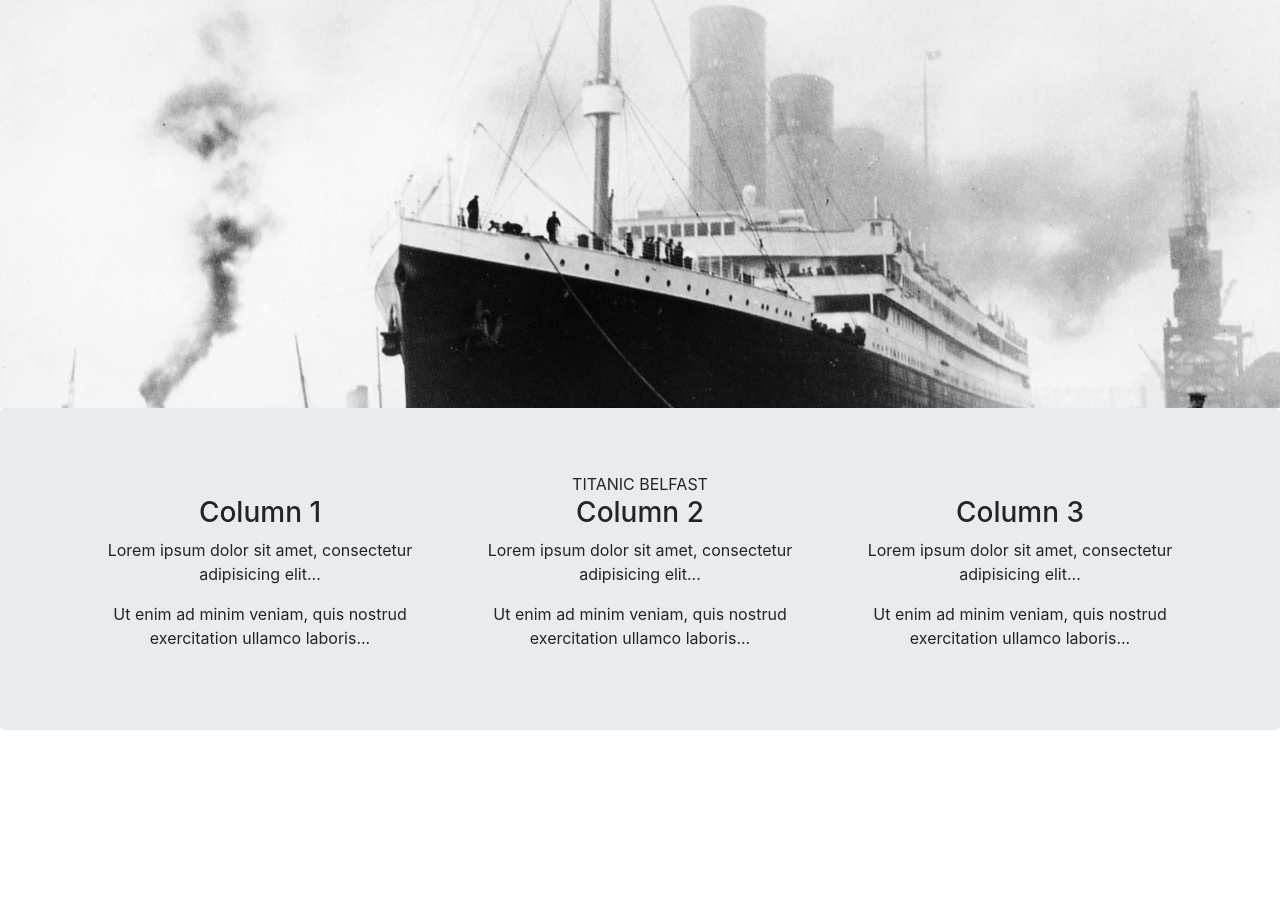
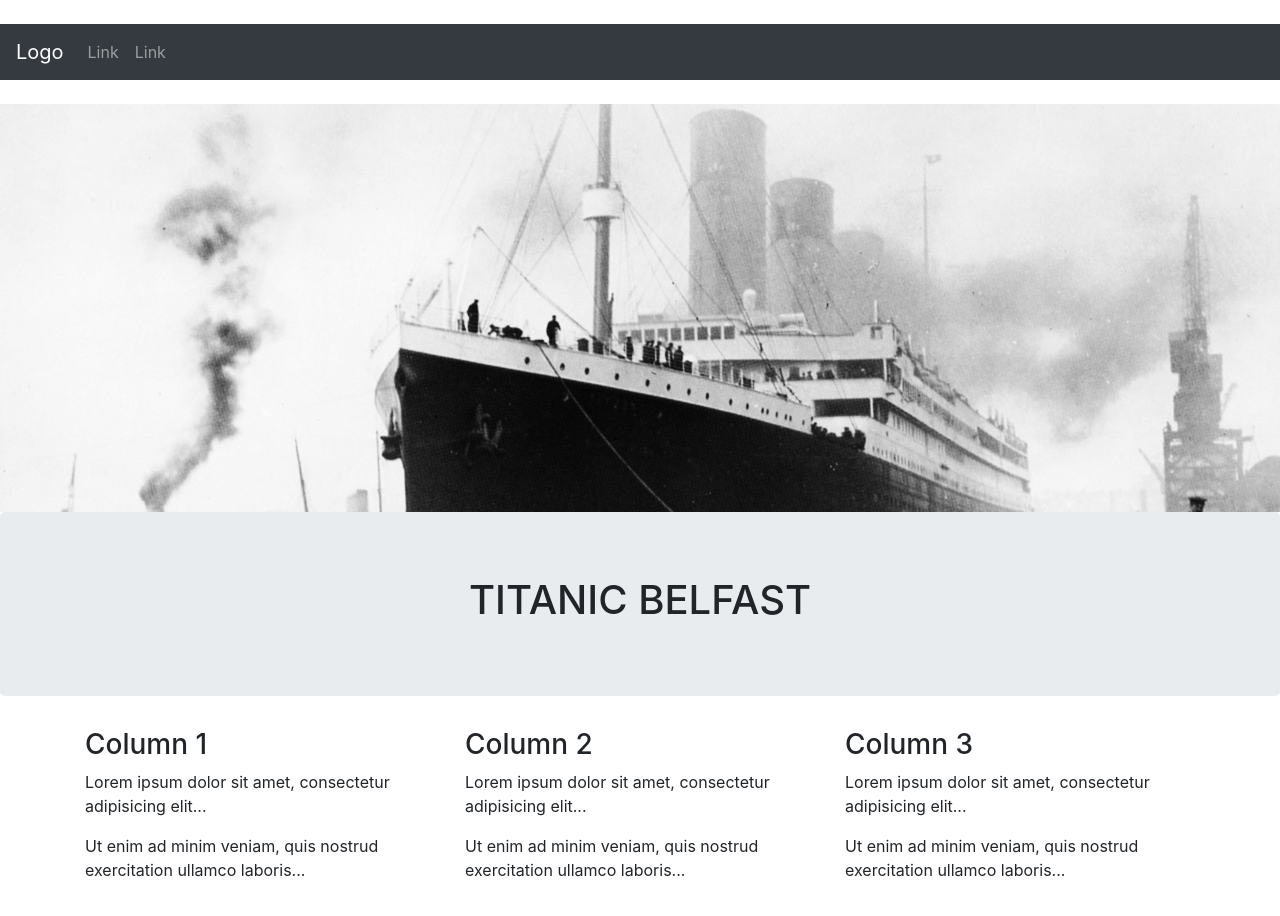
Before and after one commit to BethShannon/pa-string-boot, a plain HTML site: page todo/src/main/resources/static/index.html in a window 1280 px wide. Shown: the top 916 px of the page. Before the commit the page ends 800 px from the top, so only its background shows below. Drawn offline with nearby package versions, Linux system fonts and the light colour scheme.

Commit message:
Update index.html

```diff
--- a/todo/src/main/resources/static/index.html
+++ b/todo/src/main/resources/static/index.html
@@ -15,10 +15,34 @@
 </head>
 
 <body>
-<img class="img-fluid" src="images/titanic1.jpg" alt="Chania" width="100%" height="400">
-<div class="jumbotron text-center">
-<div class="bg-jumbotron black>
+<body style="height:1500px">
+
+<div class="container-fluid">
+  <br>
+
+
+</div>
+
+<nav class="navbar navbar-expand-sm bg-dark navbar-dark sticky-top">
+  <a class="navbar-brand" href="#">Logo</a>
+  <ul class="navbar-nav">
+    <li class="nav-item">
+      <a class="nav-link" href="#">Link</a>
+    </li>
+    <li class="nav-item">
+      <a class="nav-link" href="#">Link</a>
+    </li>
+  </ul>
+</nav>
+
+<div class="container-fluid"><br>
+
+</div>
+<img class="img-fluid" src="images/titanic1.jpg" alt="Chania" width="100%" height="100%">
+<div class="jumbotron text-center" >
+
   <h1>TITANIC BELFAST</h1>
+
 
 </div>
 
```
